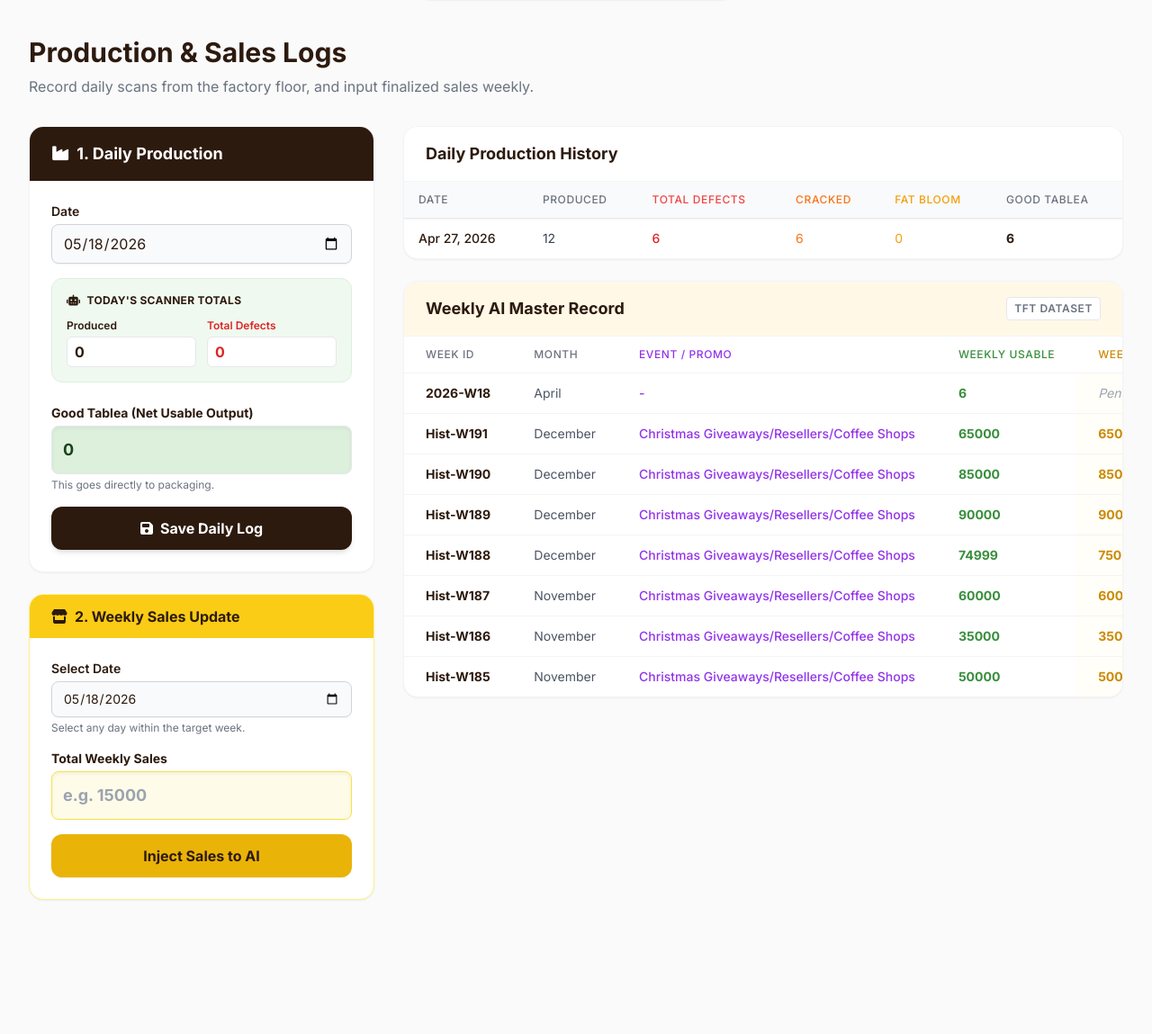
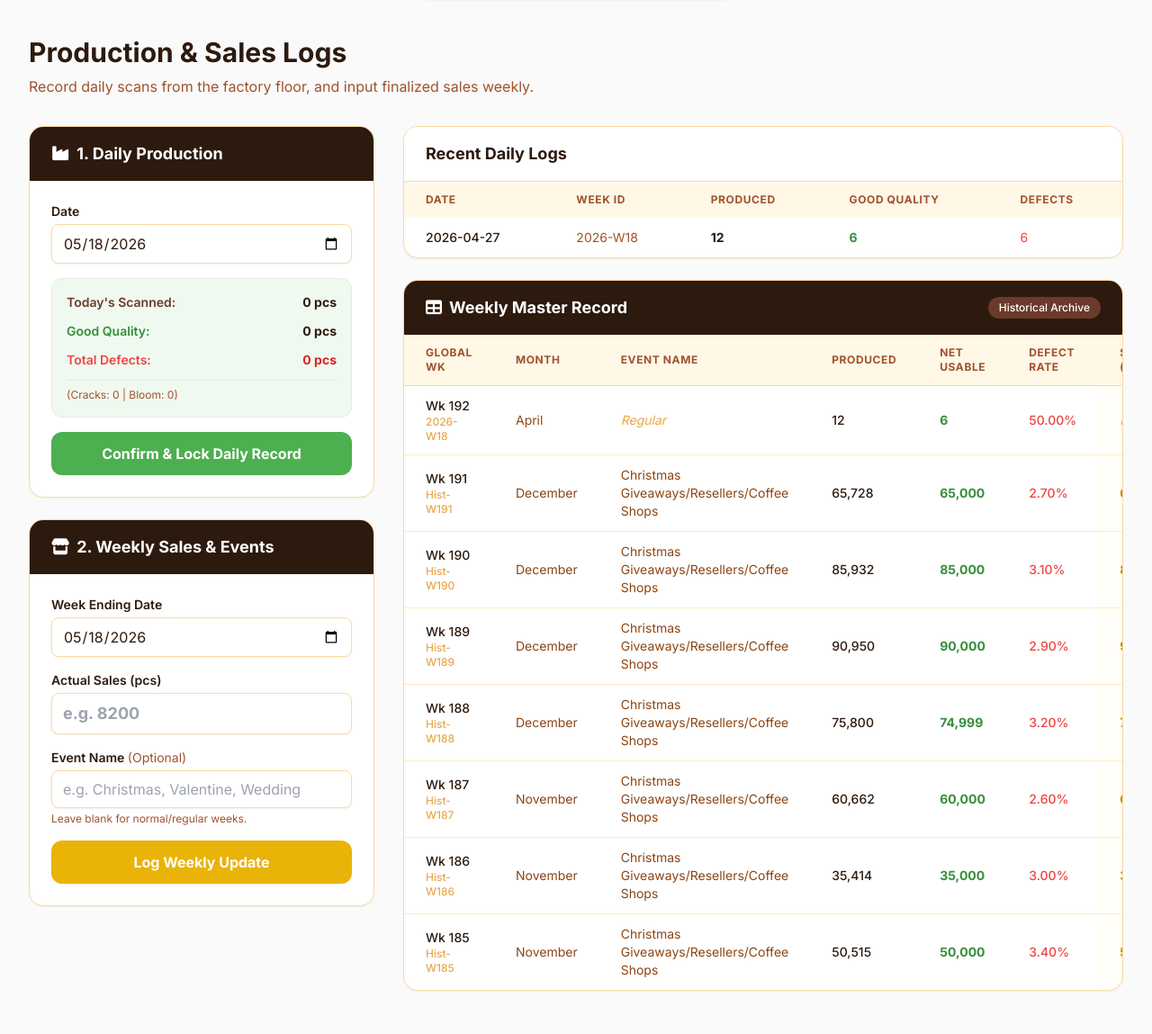
Before and after one commit to excesting/Cacao-Tablea, a Flask app: page /logs in a window 1280 px wide. Shown: the part 66-1215 px from the top of the page at 90% size. Before the commit the page ends 1066 px from the top, so only its background shows below. Run offline with Flask 3, Linux system fonts and the light colour scheme; some libraries are stand-ins or nearby versions.

Commit message:
Refactor logs.html for improved styling and layout
Updated styles and text in logs.html for better clarity and consistency. Enhanced the layout and form elements for improved user experience.

```diff
--- a/templates/logs.html
+++ b/templates/logs.html
@@ -1,16 +1,16 @@
 {% extends "base.html" %}
 
 {% block content %}
-<div class="mb-8">
+<div class="mb-8 animate-fade-in">
     <h1 class="text-3xl font-display font-bold text-bark-900">Production & Sales Logs</h1>
-    <p class="text-gray-500 mt-2">Record daily scans from the factory floor, and input finalized sales weekly.</p>
+    <p class="text-bark-500 mt-2">Record daily scans from the factory floor, and input finalized sales weekly.</p>
 </div>
 
 <div class="grid grid-cols-1 lg:grid-cols-3 gap-8">
 
     <div class="lg:col-span-1 space-y-6">
 
-        <div class="bg-white rounded-2xl shadow-sm border border-gray-100 overflow-hidden animate-fade-in">
+        <div class="bg-white rounded-2xl shadow-sm border border-bark-200 overflow-hidden animate-fade-in">
             <div class="bg-bark-900 px-6 py-4">
                 <h2 class="text-lg font-bold text-white"><i class="fas fa-industry mr-2"></i>1. Daily Production</h2>
             </div>
@@ -18,56 +18,61 @@
                 <form action="/api/add_log" method="POST" class="space-y-4">
                     <div>
                         <label class="block text-sm font-semibold text-bark-900 mb-1">Date</label>
-                        <input type="date" id="log-date" name="date" class="w-full rounded-lg border-gray-300 shadow-sm px-3 py-2 border bg-gray-50" required>
+                        <input type="date" id="log-date" name="date" class="w-full rounded-lg border-bark-200 shadow-sm px-3 py-2 border focus:ring-leaf-500 focus:border-leaf-500 outline-none" required>
                     </div>
 
-                    <div class="p-4 bg-leaf-50 rounded-xl border border-leaf-100 space-y-3">
-                        <p class="text-xs font-bold text-leaf-700 uppercase tracking-wide"><i class="fas fa-robot mr-1"></i> Today's Scanner Totals</p>
-                        <div class="grid grid-cols-2 gap-3">
-                            <div>
-                                <label class="block text-xs font-semibold text-bark-900 mb-1">Produced</label>
-                                <input type="number" name="total_produced" class="w-full rounded-md border-leaf-200 px-2 py-1 border font-bold bg-white" value="{{ today_produced }}" readonly>
-                            </div>
-                            <div>
-                                <label class="block text-xs font-semibold text-red-600 mb-1">Total Defects</label>
-                                <input type="number" name="total_defects" class="w-full rounded-md border-leaf-200 px-2 py-1 border font-bold text-red-600 bg-white" value="{{ today_defects }}" readonly>
-                            </div>
-                            <input type="hidden" name="cracked_count" value="{{ today_crack }}">
-                            <input type="hidden" name="bloom_count" value="{{ today_bloom }}">
+                    <div class="p-4 bg-leaf-50 border border-leaf-100 rounded-xl space-y-3">
+                        <div class="flex justify-between items-center text-sm">
+                            <span class="font-semibold text-bark-700">Today's Scanned:</span>
+                            <span class="font-bold text-bark-900">{{ today_produced }} pcs</span>
+                        </div>
+                        <div class="flex justify-between items-center text-sm">
+                            <span class="font-semibold text-leaf-600">Good Quality:</span>
+                            <span class="font-bold text-leaf-700">{{ today_good }} pcs</span>
+                        </div>
+                        <div class="flex justify-between items-center text-sm">
+                            <span class="font-semibold text-red-500">Total Defects:</span>
+                            <span class="font-bold text-red-600">{{ today_defects }} pcs</span>
+                        </div>
+                        <div class="text-xs text-bark-500 border-t border-leaf-200 pt-2 mt-2">
+                            (Cracks: {{ today_crack }} | Bloom: {{ today_bloom }})
                         </div>
                     </div>
 
-                    <div class="pt-2">
-                        <label class="block text-sm font-bold text-bark-900 mb-1">Good Tablea (Net Usable Output)</label>
-                        <input type="number" id="input-good" name="good_count" class="w-full rounded-lg border-leaf-400 shadow-inner px-3 py-3 border font-black text-lg bg-leaf-100 text-leaf-900 outline-none" value="{{ today_good }}">
-                        <p class="text-xs text-gray-500 mt-1">This goes directly to packaging.</p>
-                    </div>
+                    <input type="hidden" name="total_produced" value="{{ today_produced }}">
+                    <input type="hidden" name="total_defects" value="{{ today_defects }}">
+                    <input type="hidden" name="cracked_count" value="{{ today_crack }}">
+                    <input type="hidden" name="bloom_count" value="{{ today_bloom }}">
+                    <input type="hidden" name="good_count" value="{{ today_good }}">
 
-                    <button type="submit" class="w-full bg-bark-900 hover:bg-bark-800 text-white font-bold py-3 px-4 rounded-xl transition shadow-md flex items-center justify-center gap-2">
-                        <i class="fas fa-save"></i> Save Daily Log
+                    <button type="submit" class="w-full bg-leaf-500 hover:bg-leaf-600 text-white font-bold py-3 px-4 rounded-xl shadow-sm transition">
+                        Confirm & Lock Daily Record
                     </button>
                 </form>
             </div>
         </div>
 
-        <div class="bg-white rounded-2xl shadow-sm border border-yellow-200 overflow-hidden animate-fade-in" style="animation-delay: 0.1s;">
-            <div class="bg-yellow-400 px-6 py-3 flex items-center gap-2">
-                <i class="fas fa-store text-bark-900"></i>
-                <h2 class="text-md font-bold text-bark-900">2. Weekly Sales Update</h2>
+        <div class="bg-white rounded-2xl shadow-sm border border-bark-200 overflow-hidden animate-fade-in delay-100">
+            <div class="bg-bark-900 px-6 py-4">
+                <h2 class="text-lg font-bold text-white"><i class="fas fa-store mr-2"></i>2. Weekly Sales & Events</h2>
             </div>
             <div class="p-6">
                 <form action="/api/add_sales" method="POST" class="space-y-4">
                     <div>
-                        <label class="block text-sm font-semibold text-bark-900 mb-1">Select Date</label>
-                        <input type="date" id="sales-date" name="sales_date" class="w-full rounded-lg border-gray-300 shadow-sm px-3 py-2 border bg-gray-50 text-sm" required>
-                        <p class="text-xs text-gray-500 mt-1">Select any day within the target week.</p>
+                        <label class="block text-sm font-semibold text-bark-900 mb-1">Week Ending Date</label>
+                        <input type="date" id="sales-date" name="sales_date" class="w-full rounded-lg border-bark-200 shadow-sm px-3 py-2 border focus:ring-yellow-500 focus:border-yellow-500 outline-none" required>
                     </div>
                     <div>
-                        <label class="block text-sm font-bold text-bark-900 mb-1">Total Weekly Sales</label>
-                        <input type="number" name="weekly_sales" class="w-full rounded-lg border-yellow-300 shadow-inner px-3 py-3 border font-black text-lg bg-yellow-50 text-bark-900 focus:ring-yellow-500 focus:border-yellow-500" placeholder="e.g. 15000" required>
+                        <label class="block text-sm font-semibold text-bark-900 mb-1">Actual Sales (pcs)</label>
+                        <input type="number" name="weekly_sales" class="w-full rounded-lg border-bark-200 shadow-sm px-3 py-2 border focus:ring-yellow-500 focus:border-yellow-500 outline-none font-bold text-lg" placeholder="e.g. 8200" required>
                     </div>
-                    <button type="submit" class="w-full bg-yellow-500 hover:bg-yellow-400 text-bark-900 font-bold py-3 px-4 rounded-xl transition shadow-sm">
-                        Inject Sales to AI
+                    <div>
+                        <label class="block text-sm font-semibold text-bark-900 mb-1">Event Name <span class="text-bark-500 font-normal">(Optional)</span></label>
+                        <input type="text" name="event_name" class="w-full rounded-lg border-bark-200 shadow-sm px-3 py-2 border focus:ring-yellow-500 focus:border-yellow-500 outline-none" placeholder="e.g. Christmas, Valentine, Wedding">
+                        <p class="text-xs text-bark-500 mt-1">Leave blank for normal/regular weeks.</p>
+                    </div>
+                    <button type="submit" class="w-full bg-yellow-500 hover:bg-yellow-600 text-white font-bold py-3 px-4 rounded-xl shadow-sm transition">
+                        Log Weekly Update
                     </button>
                 </form>
             </div>
@@ -76,36 +81,34 @@
 
     <div class="lg:col-span-2 space-y-6">
 
-        <div class="bg-white rounded-2xl shadow-sm border border-gray-100 overflow-hidden animate-fade-in" style="animation-delay: 0.2s;">
-            <div class="bg-white border-b border-gray-100 px-6 py-4">
-                <h2 class="text-lg font-bold text-bark-900">Daily Production History</h2>
+        <div class="bg-white rounded-2xl shadow-sm border border-bark-200 overflow-hidden animate-fade-in delay-100">
+            <div class="bg-white border-b border-bark-200 px-6 py-4">
+                <h2 class="text-lg font-bold text-bark-900">Recent Daily Logs</h2>
             </div>
-            <div class="overflow-x-auto overflow-y-auto max-h-80">
-                <table class="w-full text-left border-collapse whitespace-nowrap">
-                    <thead class="sticky top-0 bg-gray-50 shadow-sm z-10">
-                        <tr class="text-gray-500 text-xs uppercase tracking-wider">
-                            <th class="px-4 py-3 font-medium border-b border-gray-100">Date</th>
-                            <th class="px-4 py-3 font-medium border-b border-gray-100">Produced</th>
-                            <th class="px-4 py-3 font-medium text-red-500 border-b border-gray-100">Total Defects</th>
-                            <th class="px-4 py-3 font-medium text-orange-500 border-b border-gray-100">Cracked</th>
-                            <th class="px-4 py-3 font-medium text-amber-500 border-b border-gray-100">Fat Bloom</th>
-                            <th class="px-4 py-3 font-medium text-leaf-700 border-b border-gray-100">Good Tablea</th>
+            <div class="overflow-x-auto">
+                <table class="w-full text-left border-collapse">
+                    <thead>
+                        <tr class="bg-bark-50 text-bark-500 uppercase text-xs tracking-wider">
+                            <th class="px-6 py-3 font-bold">Date</th>
+                            <th class="px-6 py-3 font-bold">Week ID</th>
+                            <th class="px-6 py-3 font-bold">Produced</th>
+                            <th class="px-6 py-3 font-bold">Good Quality</th>
+                            <th class="px-6 py-3 font-bold">Defects</th>
                         </tr>
                     </thead>
-                    <tbody class="divide-y divide-gray-100">
+                    <tbody class="divide-y divide-bark-100">
                         {% for log in logs %}
-                        <tr class="hover:bg-gray-50 transition-colors">
-                            <td class="px-4 py-3 text-sm font-medium text-bark-900">{{ log.date.strftime('%b %d, %Y') }}</td>
-                            <td class="px-4 py-3 text-sm text-gray-700">{{ log.total_produced }}</td>
-                            <td class="px-4 py-3 text-sm text-red-600 font-medium">{{ log.total_defects }}</td>
-                            <td class="px-4 py-3 text-sm text-orange-500">{{ log.cracked_count }}</td>
-                            <td class="px-4 py-3 text-sm text-amber-500">{{ log.bloom_count }}</td>
-                            <td class="px-4 py-3 text-sm font-black text-leaf-700">{{ log.good_count }}</td>
+                        <tr class="hover:bg-bark-50/50 transition-colors">
+                            <td class="px-6 py-3 text-sm font-medium text-bark-900">{{ log.date.strftime('%Y-%m-%d') }}</td>
+                            <td class="px-6 py-3 text-sm text-bark-500">{{ log.week_id }}</td>
+                            <td class="px-6 py-3 text-sm font-bold text-bark-900">{{ log.total_produced }}</td>
+                            <td class="px-6 py-3 text-sm font-bold text-leaf-600">{{ log.good_count }}</td>
+                            <td class="px-6 py-3 text-sm text-red-500">{{ log.total_defects }}</td>
                         </tr>
                         {% else %}
                         <tr>
-                            <td colspan="6" class="px-6 py-12 text-center text-gray-400 text-sm">
-                                No daily production logged yet.
+                            <td colspan="5" class="px-6 py-8 text-center text-bark-400 text-sm">
+                                No daily logs locked yet.
                             </td>
                         </tr>
                         {% endfor %}
@@ -114,53 +117,54 @@
             </div>
         </div>
 
-        <div class="bg-white rounded-2xl shadow-sm border border-gray-100 overflow-hidden animate-fade-in" style="animation-delay: 0.3s;">
-            <div class="bg-bark-50 border-b border-gray-100 px-6 py-4 flex justify-between items-center">
-                <h2 class="text-lg font-bold text-bark-900">Weekly AI Master Record</h2>
-                <span class="text-xs font-semibold text-gray-500 uppercase tracking-wider bg-white px-2 py-1 rounded border border-gray-200">TFT Dataset</span>
+        <div class="bg-white rounded-2xl shadow-sm border border-bark-200 overflow-hidden animate-fade-in delay-200">
+            <div class="bg-bark-900 px-6 py-4 flex justify-between items-center">
+                <h2 class="text-lg font-bold text-white"><i class="fas fa-table mr-2"></i>Weekly Master Record</h2>
+                <span class="bg-bark-700 text-white text-xs font-medium px-3 py-1 rounded-full">Historical Archive</span>
             </div>
             <div class="overflow-x-auto">
-                <table class="w-full text-left border-collapse whitespace-nowrap">
-                    <thead class="bg-white">
-                        <tr class="text-gray-500 text-xs uppercase tracking-wider border-b border-gray-100">
-                            <th class="px-6 py-3 font-medium">Week ID</th>
-                            <th class="px-6 py-3 font-medium">Month</th>
-                            <th class="px-6 py-3 font-medium text-purple-600">Event / Promo</th>
-                            <th class="px-6 py-3 font-medium text-leaf-600">Weekly Usable</th>
-                            <th class="px-6 py-3 font-medium text-yellow-600">Weekly Sales (Actual)</th>
+                <table class="w-full text-left border-collapse">
+                    <thead>
+                        <tr class="bg-bark-50 text-bark-500 uppercase text-xs tracking-wider border-b border-bark-200">
+                            <th class="px-6 py-3 font-bold">Global Wk</th>
+                            <th class="px-6 py-3 font-bold">Month</th>
+                            <th class="px-6 py-3 font-bold">Event Name</th>
+                            <th class="px-6 py-3 font-bold">Produced</th>
+                            <th class="px-6 py-3 font-bold">Net Usable</th>
+                            <th class="px-6 py-3 font-bold">Defect Rate</th>
+                            <th class="px-6 py-3 font-bold">Sales (pcs)</th>
                         </tr>
                     </thead>
-                    <tbody class="divide-y divide-gray-100">
+                    <tbody class="divide-y divide-bark-100">
                         {% for week in weekly_logs %}
-                        <tr class="hover:bg-gray-50 transition-colors">
-                            <td class="px-6 py-3 text-sm font-bold text-bark-900">
-                                {% if week.week_id and week.week_id != 'Unknown' %}
-                                    {{ week.week_id }}
-                                {% else %}
-                                    Wk {{ week.time_idx }}
-                                {% endif %}
+                        <tr class="hover:bg-bark-50/50 transition-colors">
+                            <td class="px-6 py-3 text-sm text-bark-900 font-medium">
+                                Wk {{ week.time_idx }}
+                                <span class="text-xs text-bark-400 block">{{ week.week_id }}</span>
                             </td>
-                            <td class="px-6 py-3 text-sm text-gray-600">{{ week.month }}</td>
-                            <td class="px-6 py-3 text-sm text-purple-600 font-medium">
+                            <td class="px-6 py-3 text-sm text-bark-600">{{ week.month }}</td>
+                            <td class="px-6 py-3 text-sm text-bark-600">
                                 {% if week.event_name and week.event_name != 'None' %}
                                     {{ week.event_name }}
                                 {% else %}
-                                    -
+                                    <span class="text-bark-400 italic">Regular</span>
                                 {% endif %}
                             </td>
-                            <td class="px-6 py-3 text-sm font-bold text-leaf-600">{{ week.net_usable_output }}</td>
+                            <td class="px-6 py-3 text-sm text-bark-900 font-medium">{{ "{:,.0f}".format(week.total_produced) }}</td>
+                            <td class="px-6 py-3 text-sm font-bold text-leaf-600">{{ "{:,.0f}".format(week.net_usable_output) }}</td>
+                            <td class="px-6 py-3 text-sm text-red-500 font-medium">{{ "%.2f" | format(week.defect_rate * 100) }}%</td>
                             <td class="px-6 py-3 text-sm font-bold text-yellow-600 bg-yellow-50/30">
                                 {% if week.sales_pcs > 0 %}
-                                    {{ week.sales_pcs }}
+                                    {{ "{:,.0f}".format(week.sales_pcs) }}
                                 {% else %}
-                                    <span class="text-gray-400 font-normal italic">Pending input...</span>
+                                    <span class="text-bark-400 font-normal italic">Pending...</span>
                                 {% endif %}
                             </td>
                         </tr>
                         {% else %}
                         <tr>
-                            <td colspan="5" class="px-6 py-8 text-center text-gray-400 text-sm">
-                                No weekly roll-ups generated yet.
+                            <td colspan="7" class="px-6 py-8 text-center text-bark-400 text-sm">
+                                No weekly records generated yet.
                             </td>
                         </tr>
                         {% endfor %}
```
